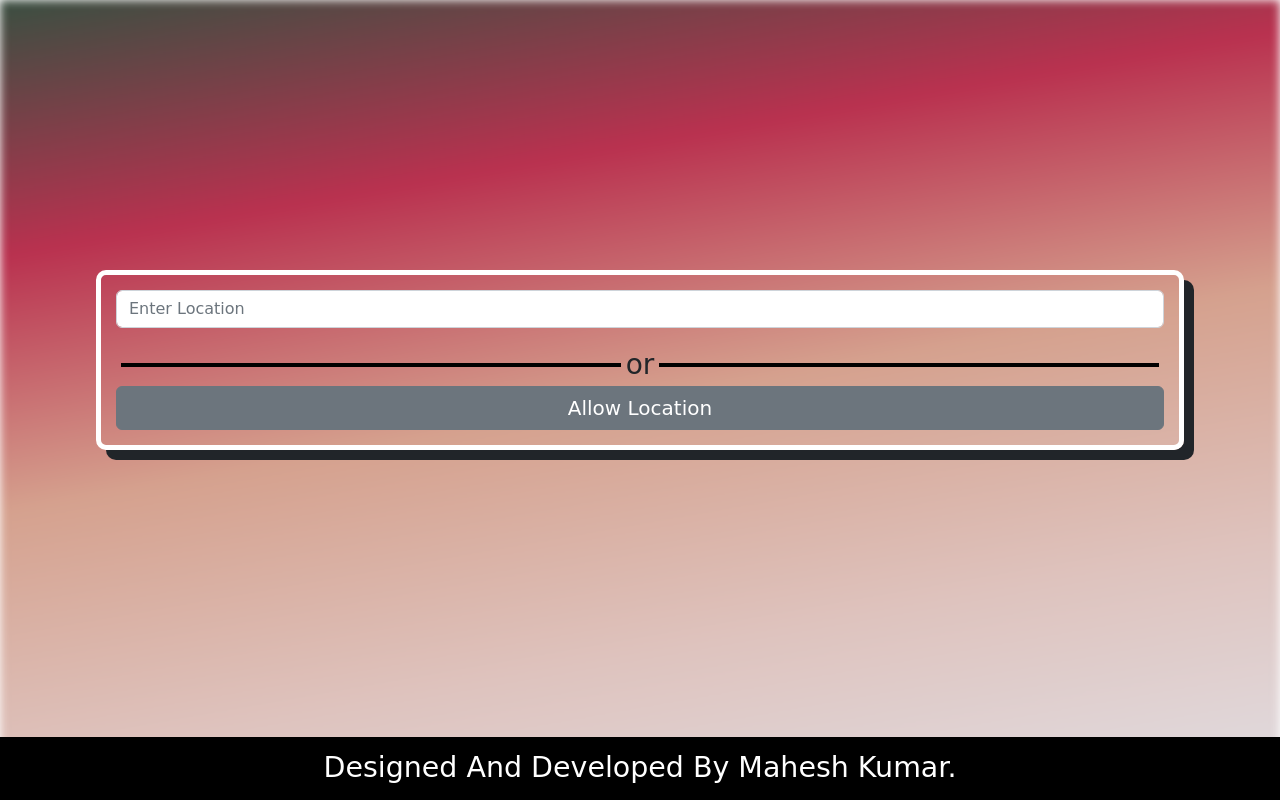
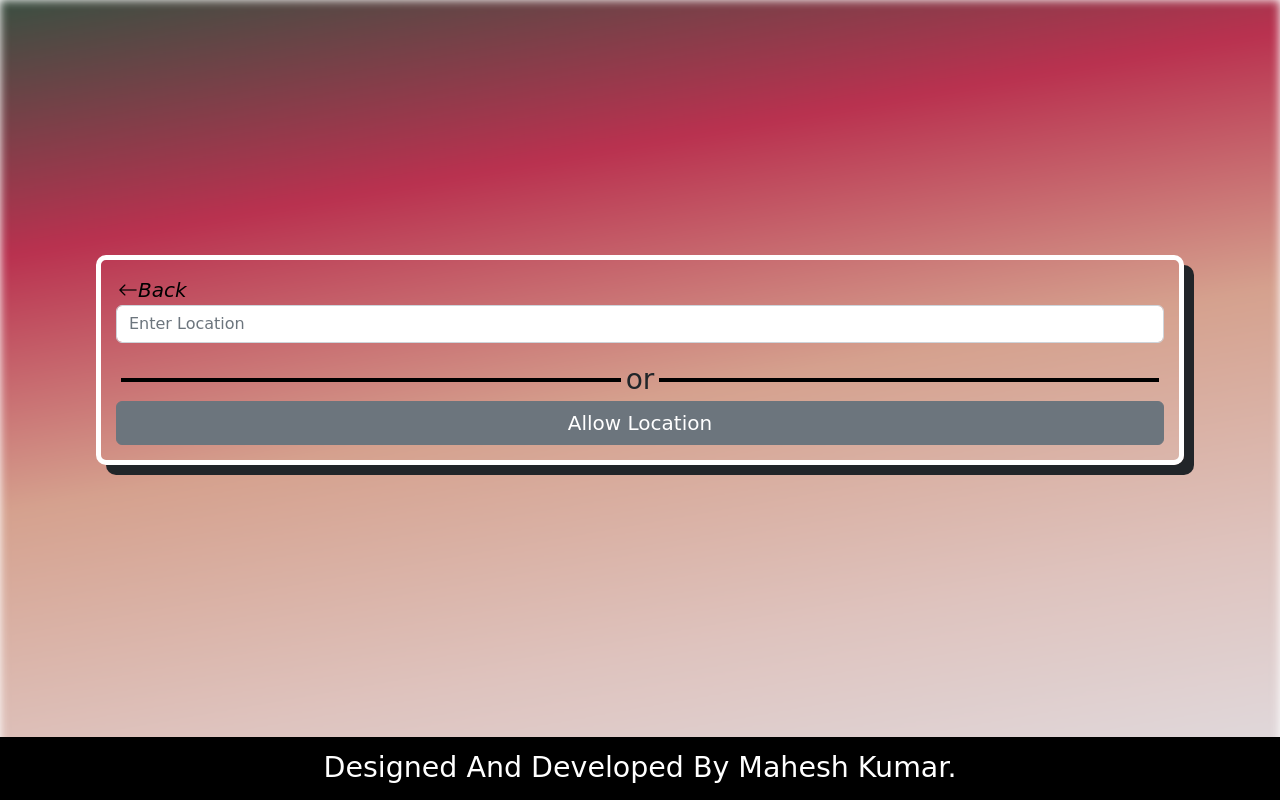
Before and after one commit to jacktheboss220/weather-app-training, a plain HTML site: page index.html in a window 1280 px wide. Drawn offline with nearby package versions, Linux system fonts and the light colour scheme; a web font is replaced by a local one.

Commit message:
added back button

```diff
--- a/css/style.css
+++ b/css/style.css
@@ -28,6 +28,8 @@ body::before {
     margin-bottom: 2px;
 }
 
+
+
 .box {
     display: flex;
     flex-direction: column;
@@ -36,7 +38,18 @@ body::before {
     justify-content: center;
 }
 
+.back {
+    padding: 2px;
+    color: black;
+    font-size: 20px;
+    font-weight: 500;
+    justify-content: start;
+}
 
+.box a {
+    text-decoration: none;
+    width: 100%;
+}
 
 .getlocation {
     display: flex;
@@ -167,7 +180,8 @@ footer {
     .weather-box .bottom-details {
         overflow: auto;
     }
-    .weather-box{
+
+    .weather-box {
         width: 80%;
     }
 }
--- a/index.html
+++ b/index.html
@@ -17,6 +17,9 @@
     <div class="box">
         <section class="getlocation">
             <div class="getlocationbox">
+                <a href="/">
+                    <i class="bi bi-arrow-left back">Back</i>
+                </a>
                 <div class="fs-2 loading">Loading...</div>
                 <div class="input-group mb-3">
                     <input type="text" class="form-control" id="city" aria-label="Sizing example input"
@@ -31,6 +34,9 @@
         </section>
         <section class="weather">
             <div class="weather-box">
+                <a href="/">
+                    <i class="bi bi-arrow-left back">Back</i>
+                </a>
                 <img src="./Weather Icons/clear.svg" alt="Wea">
                 <div class="temp">
                     <span class="numb" id="mainTemp">13</span>
--- a/script/script.js
+++ b/script/script.js
@@ -45,7 +45,7 @@ function response(res) {
                 humidity.innerText = rr.main.humidity + "%";
                 getlocation.style.display = "none";
                 weatherbox.style.display = "flex"
-            }, 5000);
+            }, 3000);
         })
     })
 }
@@ -73,7 +73,7 @@ function getWeatherByName(name) {
                 humidity.innerText = rr.main.humidity + "%";
                 getlocation.style.display = "none";
                 weatherbox.style.display = "flex"
-            }, 5000);
+            }, 3000);
         })
     })
 }
@@ -84,7 +84,6 @@ function error(err) {
     getWeatherByName("delhi");
 }
 document.querySelector('.temp').addEventListener('click', r => {
-
     let mcel = document.getElementById('mainTemp');
     let mdeg = document.getElementById('mainDeg');
     let scel = document.getElementById('secTemp');
```
